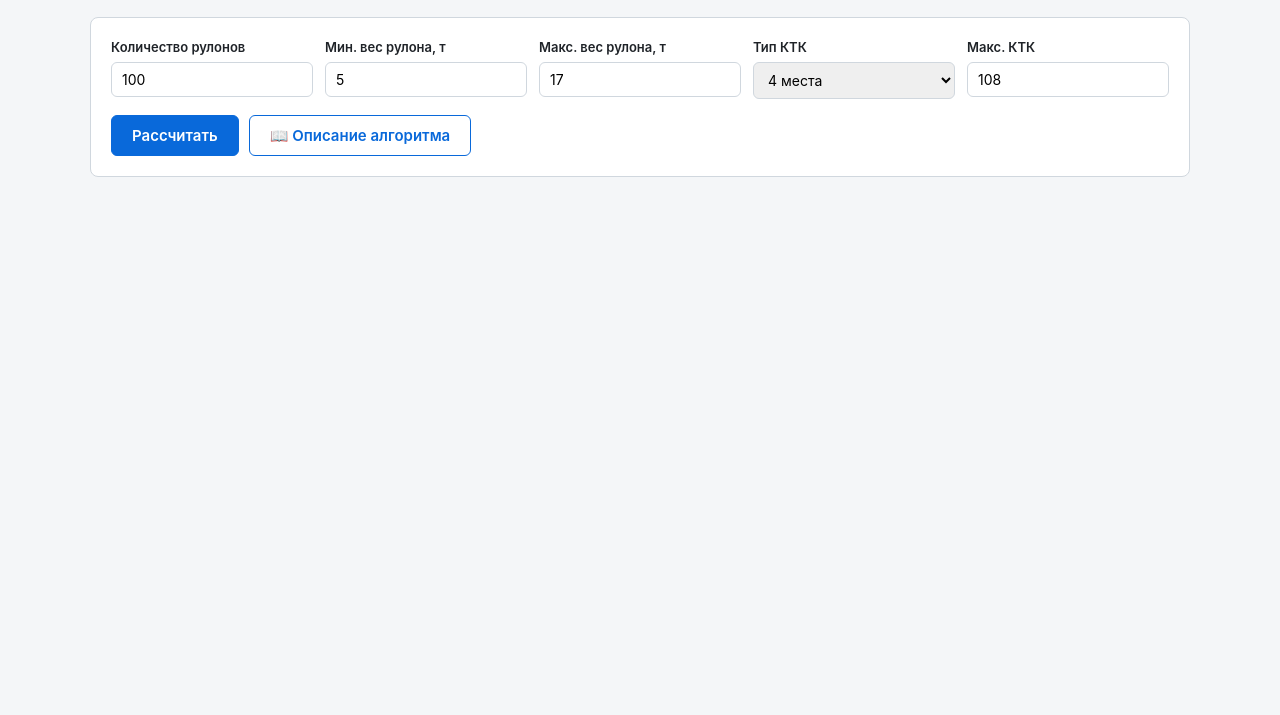
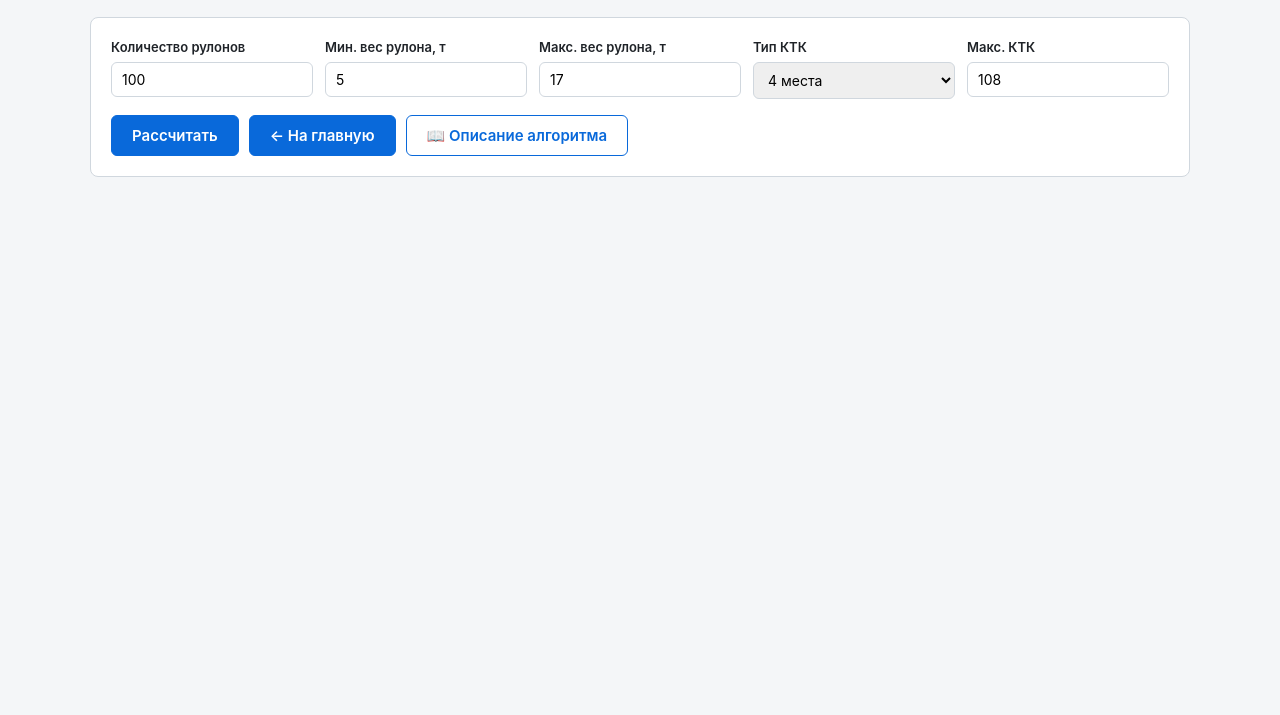
Before and after one commit to viktand/loading-app, a plain HTML site: page rolls.html in a window 1280 px wide. Shown: the part 85-800 px from the top of the page. Drawn offline with Linux system fonts and the light colour scheme.

Commit message:
Add button "На главную"

```diff
--- a/rolls.html
+++ b/rolls.html
@@ -218,6 +218,7 @@
     </div>
        <div class="actions">
       <button id="runBtn" class="btn btn-primary">Рассчитать</button>
+	  <button href="index.html" class="btn btn-primary">← На главную</button>
       <button id="helpBtn" class="btn btn-secondary">📖 Описание алгоритма</button>
     </div>
   </div>
```
